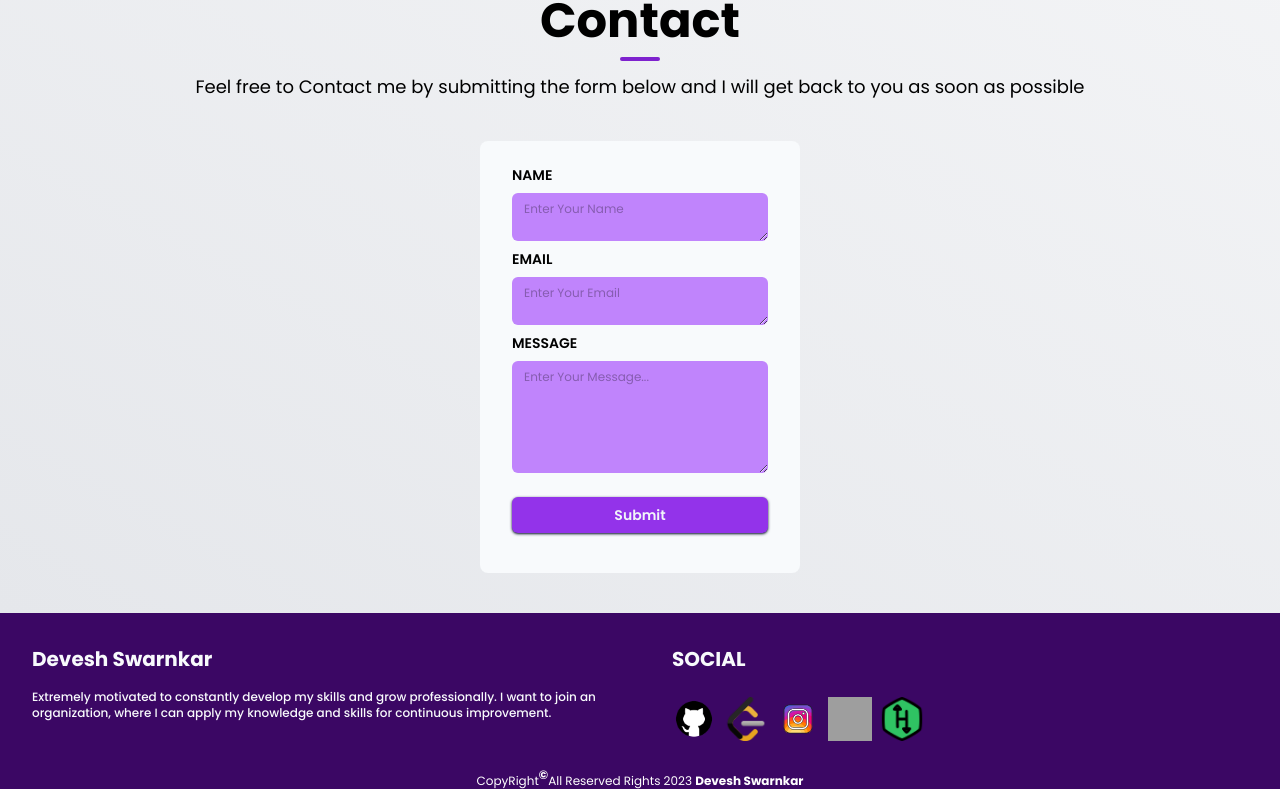
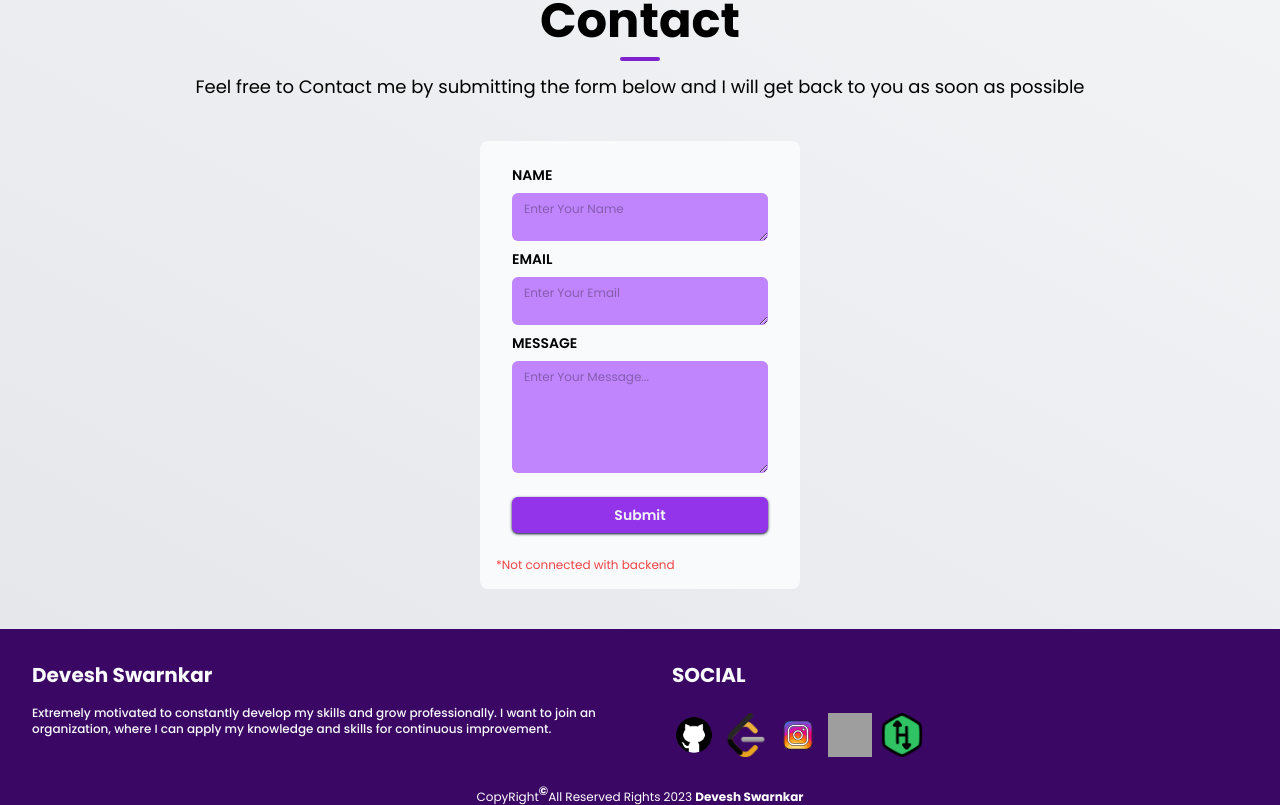
Before and after one commit to devesh-0419/PORTFOLIO, a React (Vite) app: page / in a window 1280 px wide. Shown: the part 3072-3877 px from the top of the page. Built offline with nearby package versions, Linux system fonts and the light colour scheme; grey boxes are pictures that could not be loaded.

Commit message:
Added message backend not connected

```diff
--- a/src/Components/Contact.jsx
+++ b/src/Components/Contact.jsx
@@ -30,6 +30,7 @@ const handleChange = e =>{
         <div className='flex flex-col items-center justify-center'>
         <div className='flex flex-col items-center justify-center mt-9'>
     <Title title={'Contact'} text={'Feel free to Contact me by submitting the form below and I will get back to you as soon as possible'}/>
+
         </div>
 
         </div>
@@ -47,7 +48,7 @@ const handleChange = e =>{
             <button type='submit' className="rounded-md mx-4 my-6 p-2 text-sm font-semibold bg-purple-600 shadow shadow-slate-800 text-slate-100 active:scale-110 ">
               <h1 className="">Submit</h1>
             </button>
-
+            <p className='text-xs text-red-500'>*Not connected with backend</p>
         </form>
     </div>
    </div>
```
